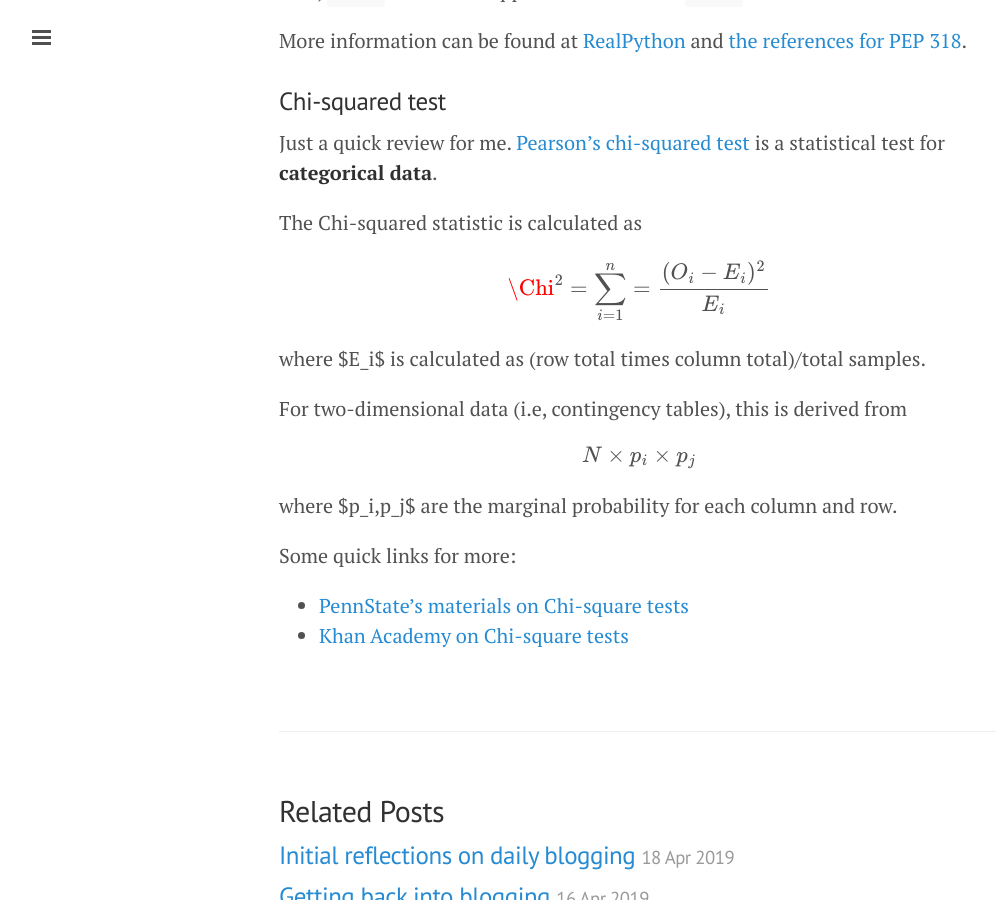
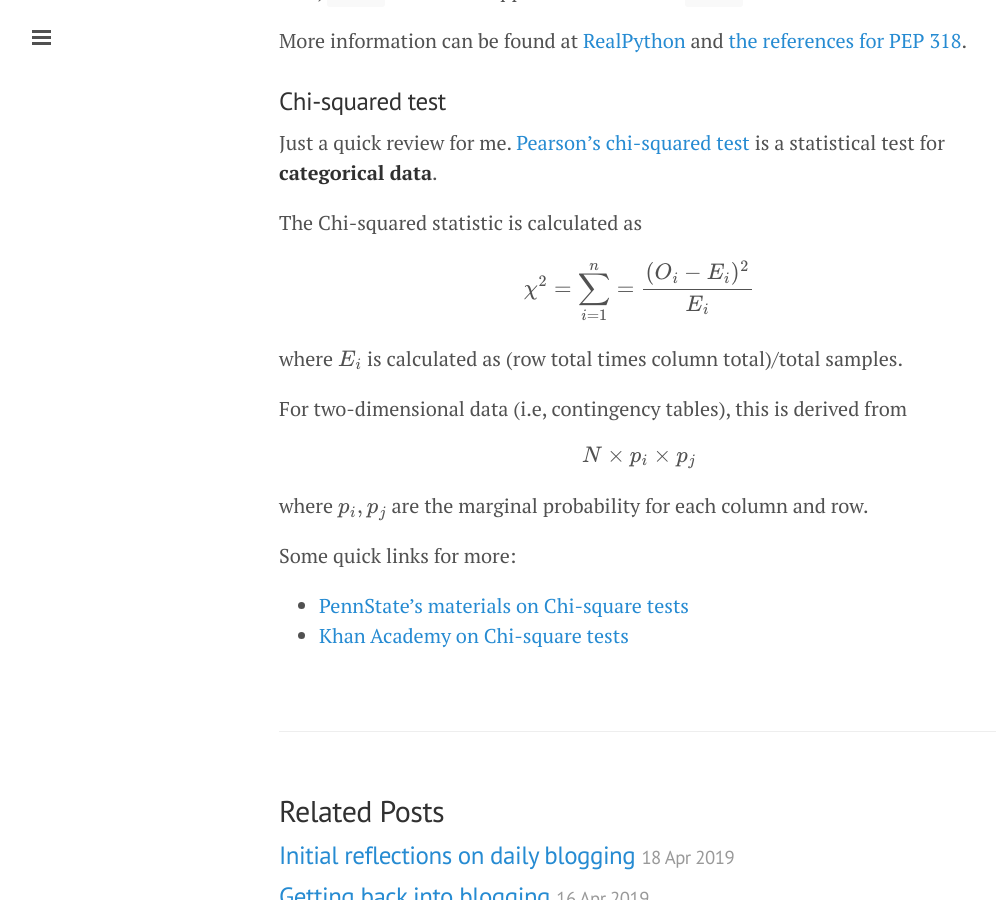
Before and after one commit to erictleung/erictleung.github.io, a Jekyll site: the page built from _posts/2019-04-17-s-t-model-for-ehrs.md, in a window 1280 px wide and 900 px high, scrolled down 2367 px. Shown: the whole window, without its empty margins (1-997 px from the left). Built offline with Jekyll 4.4.1, drawn with Linux system fonts in a browser that asks for light colours; nearby versions of some CDN libraries; formulas are drawn with MathJax 3.

Commit message:
Add extra dollar signs for inline math formatting
For 2019-04-17, I didn't know that inline math formatting is done the same way
as separate line math equations. Also, this commit fixes the Chi math symbol.

```diff
--- a/_posts/2019-04-17-s-t-model-for-ehrs.md
+++ b/_posts/2019-04-17-s-t-model-for-ehrs.md
@@ -116,16 +116,16 @@ is a statistical test for **categorical data**.
 
 The Chi-squared statistic is calculated as
 
-$$\Chi^2 = \sum^n_{i=1} = \frac{(O_i - E_i)^2}{E_i}$$
+$$\chi^2 = \sum^n_{i=1} = \frac{(O_i - E_i)^2}{E_i}$$
 
-where $E_i$ is calculated as
+where $$E_i$$ is calculated as
 (row total times column total)/total samples.
 
 For two-dimensional data (i.e, contingency tables), this is derived from
 
 $$N \times p_i \times p_j$$
 
-where $p_i,p_j$ are the marginal probability for each column and row.
+where $$p_i,p_j$$ are the marginal probability for each column and row.
 
 Some quick links for more:
 
```
